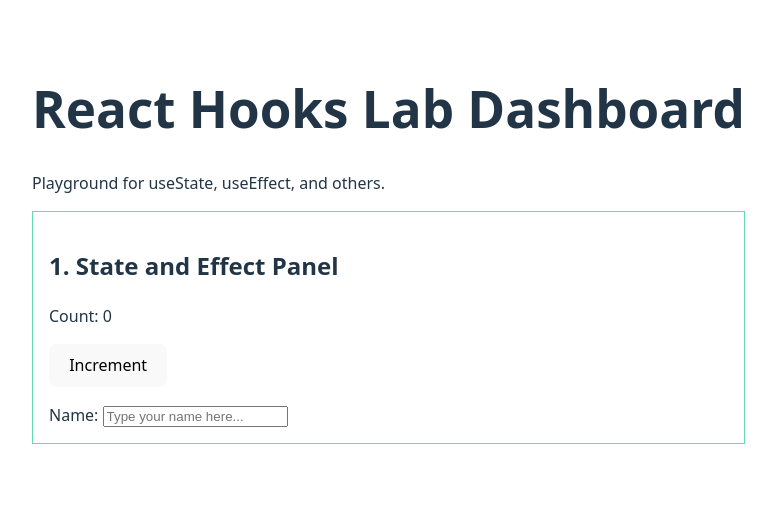
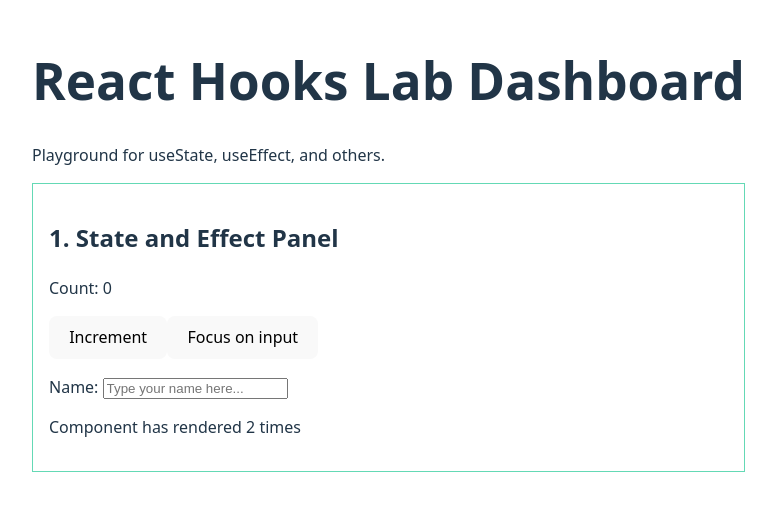
Before and after one commit to APaud3l/jun25-react-hooks, a React (Vite) app: page / in a window 1280 px wide. Shown: the part 155-666 px from the top of the page, without its empty margins (0-776 px from the left). Built offline with nearby package versions, Linux system fonts and the light colour scheme.

Commit message:
feat: Implemented useRef

```diff
--- a/src/components/StateEffectPanel.jsx
+++ b/src/components/StateEffectPanel.jsx
@@ -1,14 +1,20 @@
-import { useEffect, useState } from "react";
+import { useEffect, useRef, useState } from "react";
 
 export default function StateEffectPanel() {
-  // Syntax: const [varname, setterFunction] = useState(initialValue);
+  // Syntax for useState hook: const [varname, setterFunction] = useState(initialValue);
   const [count, setCount] = useState(0);
   const [name, setName] = useState("");
+
+  //   Syntax for useRef hook: const variableName = useRef(initialValue)
+  const inputRef = useRef(null);
+  const renderCountRef = useRef(0);
+
+  renderCountRef.current += 1;
 
   //   Syntax for useEffect hook: useEffect(arrow function, dependency array);
   // Example of Lifecycle method: componentDidUpdate
   useEffect(() => {
-    document.title = `Count: ${count}, Name: ${name || 'Dev'}`;
+    document.title = `Count: ${count}, Name: ${name || "Dev"}`;
   }, [count, name]);
 
   // Lifecycle method: componentDidMount
@@ -27,21 +33,31 @@ export default function StateEffectPanel() {
     setCount((prev) => ++prev);
   };
 
+  const handleFocusInput = () => {
+    if (inputRef.current) {
+      console.log(inputRef.current);
+      inputRef.current.focus();
+    }
+  };
+
   return (
     <div>
       <p>Count: {count}</p>
       <button onClick={handleIncrement}>Increment</button>
+      <button onClick={handleFocusInput}>Focus on input</button>
 
       <div style={{ marginTop: "1rem" }}>
         <label>
           Name:{" "}
           <input
+            ref={inputRef}
             value={name}
             onChange={(event) => setName(event.target.value)}
             placeholder="Type your name here..."
           />
         </label>
       </div>
+      <p>Component has rendered { renderCountRef.current } times</p>
     </div>
   );
 }
```
